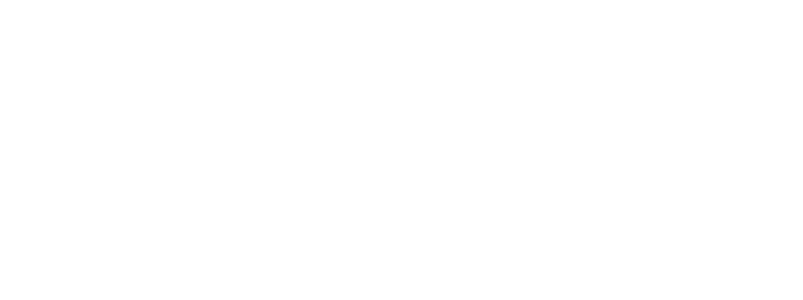
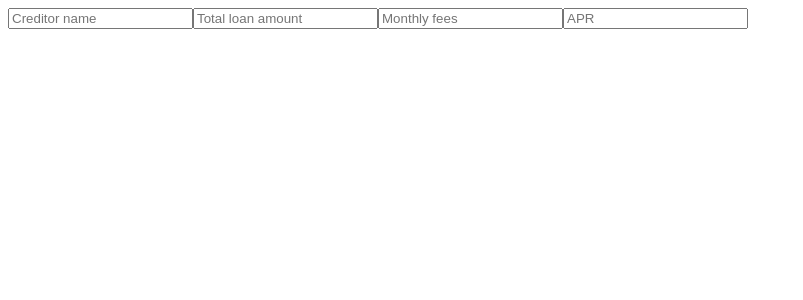
Before and after one commit to Alex-Bellamy/loan_calculator_challenge, a React (Create React App) app: page / in a window 1280 px wide. Shown: the top 300 px of the page, without its empty margins (0-803 px from the left). Built offline with nearby package versions, Linux system fonts and the light colour scheme.

Commit message:
creating visitor total loan calculator component with initial input fields and importing it into app.jsx

```diff
--- a/src/App.jsx
+++ b/src/App.jsx
@@ -1,9 +1,10 @@
 import React from 'react'
+import VisitorTotalLoanCalculator from "./components/VisitorTotalLoanCalculator"
 
 const App = () => {
   return (
     <div>
-
+      <VisitorTotalLoanCalculator />
     </div>
   )
 }
--- /dev/null
+++ b/src/components/VisitorTotalLoanCalculator.jsx
@@ -0,0 +1,14 @@
+import React from "react";
+
+const VisitorTotalLoanCalculator = () => {
+  return (
+    <div>
+      <input name="name" placeholder="Creditor name" type="text" />
+      <input name="loanAmount" placeholder="Total loan amount" type="number" />
+      <input name="monthlyFees" placeholder="Monthly fees" type="number" />
+      <input name="apr" placeholder="APR" type="number" />
+    </div>
+  );
+};
+
+export default VisitorTotalLoanCalculator;
```
